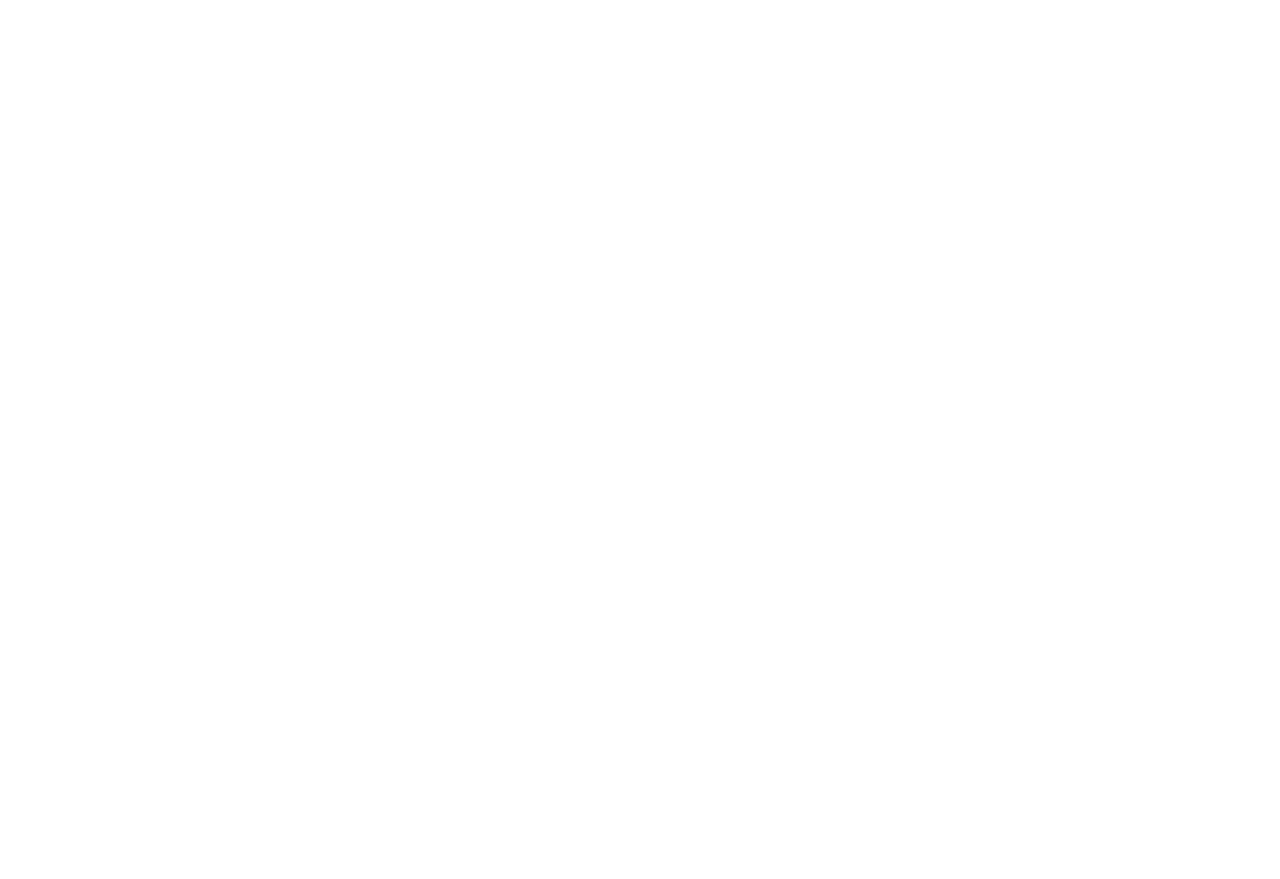
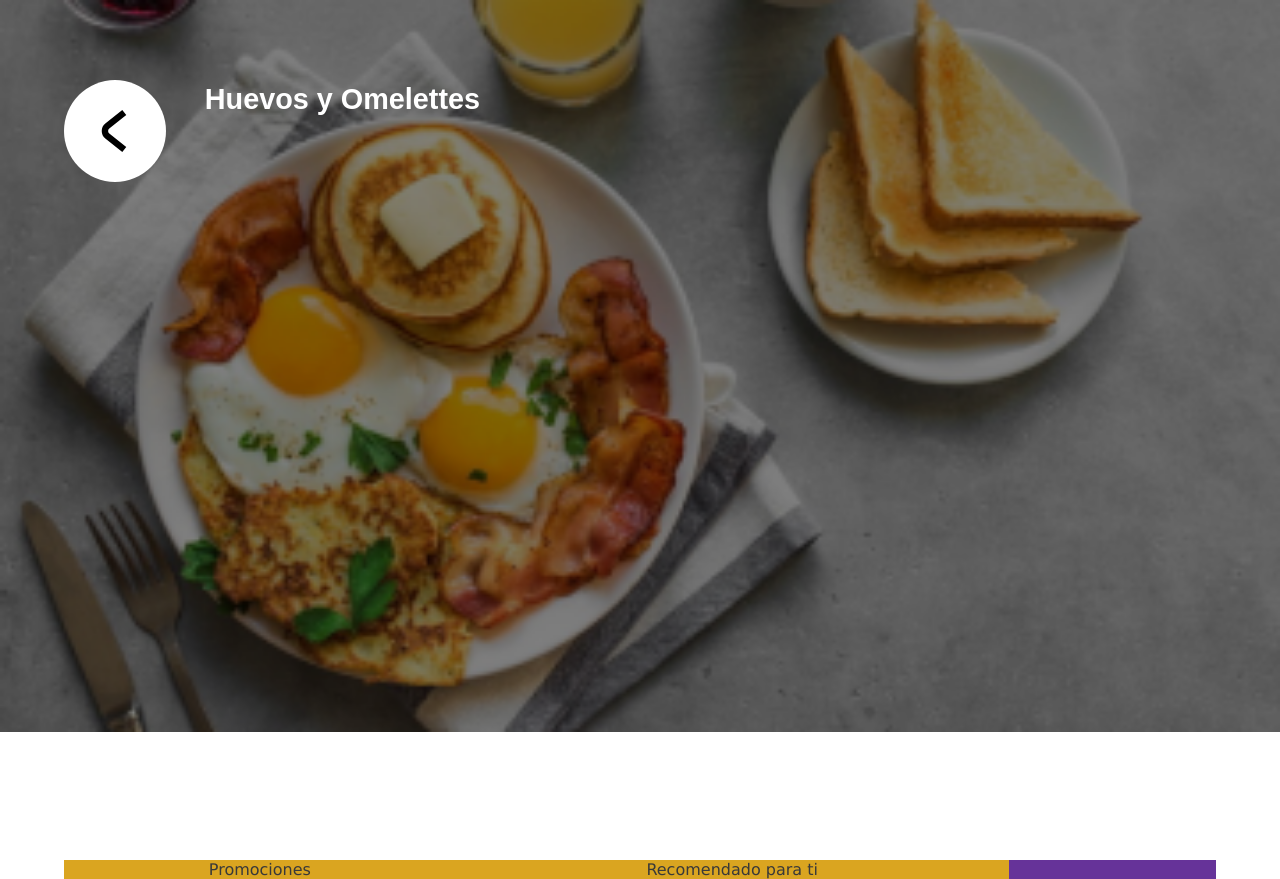
Before and after one commit to CarloAFlores/demo_toks_vue, a Vue app: page /#/platillo in a window 1280 px wide. Before the commit this address had no page. Before the commit the page ends 800 px from the top, so only its background shows below. Built offline with nearby package versions, Linux system fonts and the light colour scheme; a web font is replaced by a local one.

Commit message:
modificaciones con v-for

```diff
--- a/src/router/index.js
+++ b/src/router/index.js
@@ -19,6 +19,11 @@ const routes = [
     path:'/menu',
     name:'menu',
     component:() => import('../views/Menu.vue')
+  },
+  {
+    path:'/platillo',
+    name:'platillo',
+    component:() => import('../views/Paltillo.vue')
   }
 ]
 
--- a/src/views/Menu.vue
+++ b/src/views/Menu.vue
@@ -37,7 +37,7 @@
         </div>
 
         <div class="comida">
-            <div class="items">
+            <div class="items" @click="$router.push('platillo')">
                 <img src="@/assets/arroz.png" class="items__img">
                 <div class="items__div">
                     <h2> Comida del dia</h2>
--- /dev/null
+++ b/src/views/Paltillo.vue
@@ -0,0 +1,78 @@
+<template>
+  <div class="seleccion">
+    <div class="header">
+        <img src="@/assets/desayunos.png" class="header__img">
+        <button class="header__btn"><img src="@/assets/atras.svg" alt=""></button>
+        <div class="header__div">
+            <p>Huevos y Omelettes</p>
+        </div>
+    </div>
+
+    <div class="btn">
+        <button class="btn--click">Promociones</button>
+        <button class="btn--click2">Recomendado para ti</button>
+    </div>
+  </div>
+</template>
+
+<script>
+export default {
+
+}
+</script>
+
+<style lang="scss" scoped>
+.seleccion{
+    background-color: white;
+    width: 100%;
+    // margin-top: 5em;
+    height: 100%;
+    .header{
+        &__btn{
+        position: absolute;
+        width: 8%;
+        top: 10%;
+        left: 5%;
+        }
+        &__div{
+            position: absolute;
+            font-size: 1.8em;
+            font-weight: bold;
+            color: white;
+            top: 11%;
+            left: 16%;
+        }
+    }
+
+    .btn{
+        background:rebeccapurple;
+        margin-top: 10%;
+        position: relative;
+        width: 90%;
+        top: 25%;
+        left: 5%;
+    }
+
+}
+.btn{
+    position: relative;
+    width: 90%;
+    top: 5%;
+    left: 5%;
+    margin-top: 12%;
+    display: flex;
+    justify-content:initial;
+    &--click{
+        background: goldenrod;
+        font-size: 1em;
+        width: 34%;
+        font-family: var(--tipo-secundaria);
+    }
+    &--click2{
+        background: goldenrod;
+        font-size: 1em;
+        width: 48%;
+        font-family: var(--tipo-secundaria);
+    }
+}
+</style>
```
